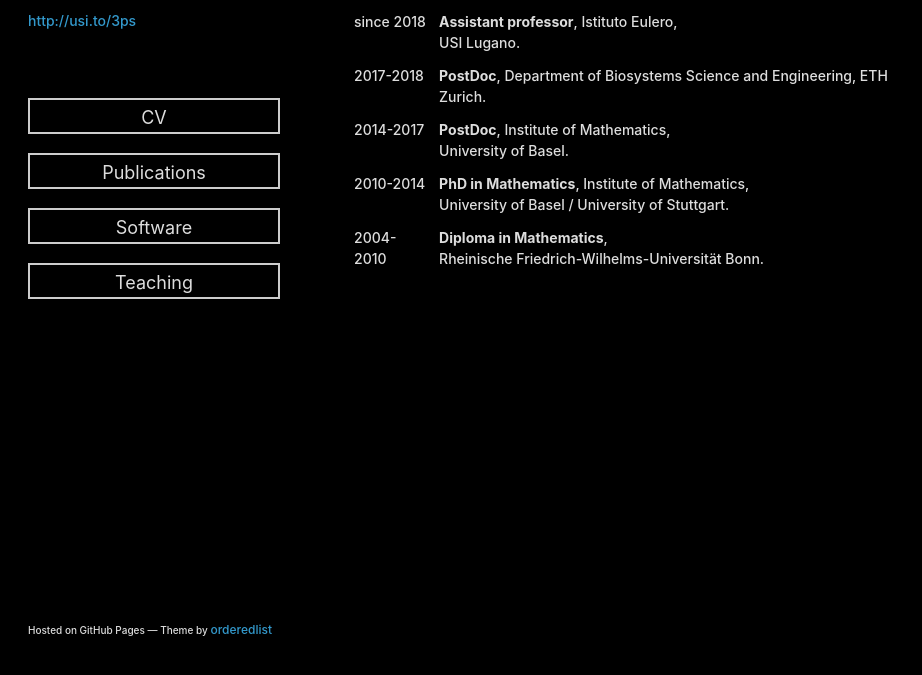
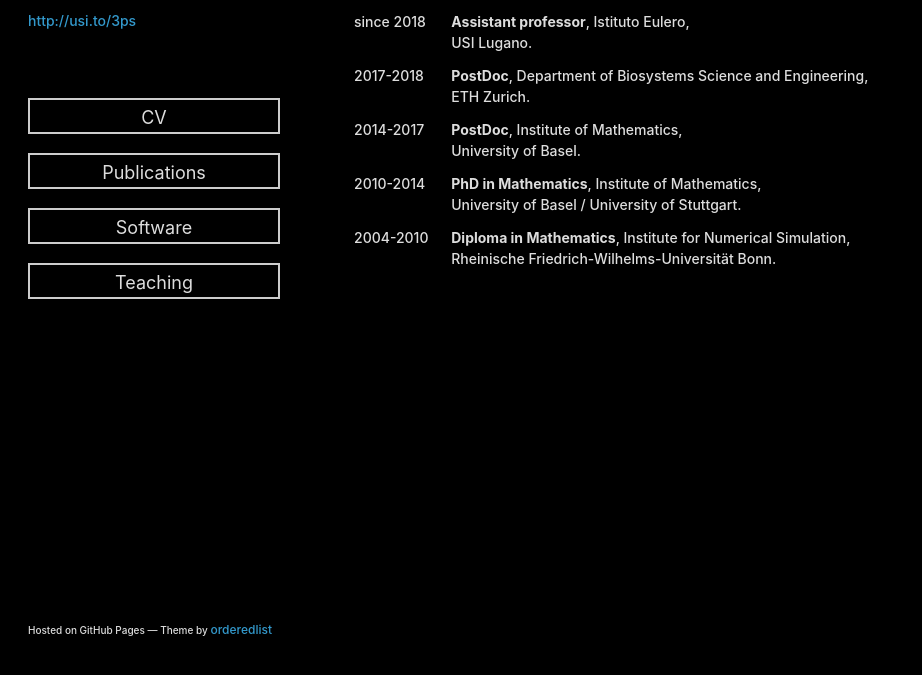
Before and after one commit to muchip/muchip.github.io, a plain HTML site: page index.html in a window 1280 px wide. Shown: the part 91-766 px from the top of the page, without its empty margins (0-922 px from the left). Drawn offline with Linux system fonts and the light colour scheme.

Commit message:
spotted typo

```diff
--- a/index.html
+++ b/index.html
@@ -43,7 +43,7 @@
             <tr>
             <td> 2017-2018 </td>
             <td> <strong>PostDoc</strong>, Department of Biosystems Science and
-              Engineering,
+              Engineering,</br>
               ETH Zurich. </td>
           </tr>
             <tr>
@@ -57,7 +57,9 @@
           </tr>
             <tr>
             <td> 2004-2010 </td>
-            <td> <strong>Diploma in Mathematics</strong>, </br>Rheinische
+            <td> <strong>Diploma in Mathematics</strong>, Institute for
+              Numerical Simulation,
+              </br>Rheinische
               Friedrich-Wilhelms-Universität Bonn. </td>
           </tr>
 
```
Also changed, not shown: 1 other file.
